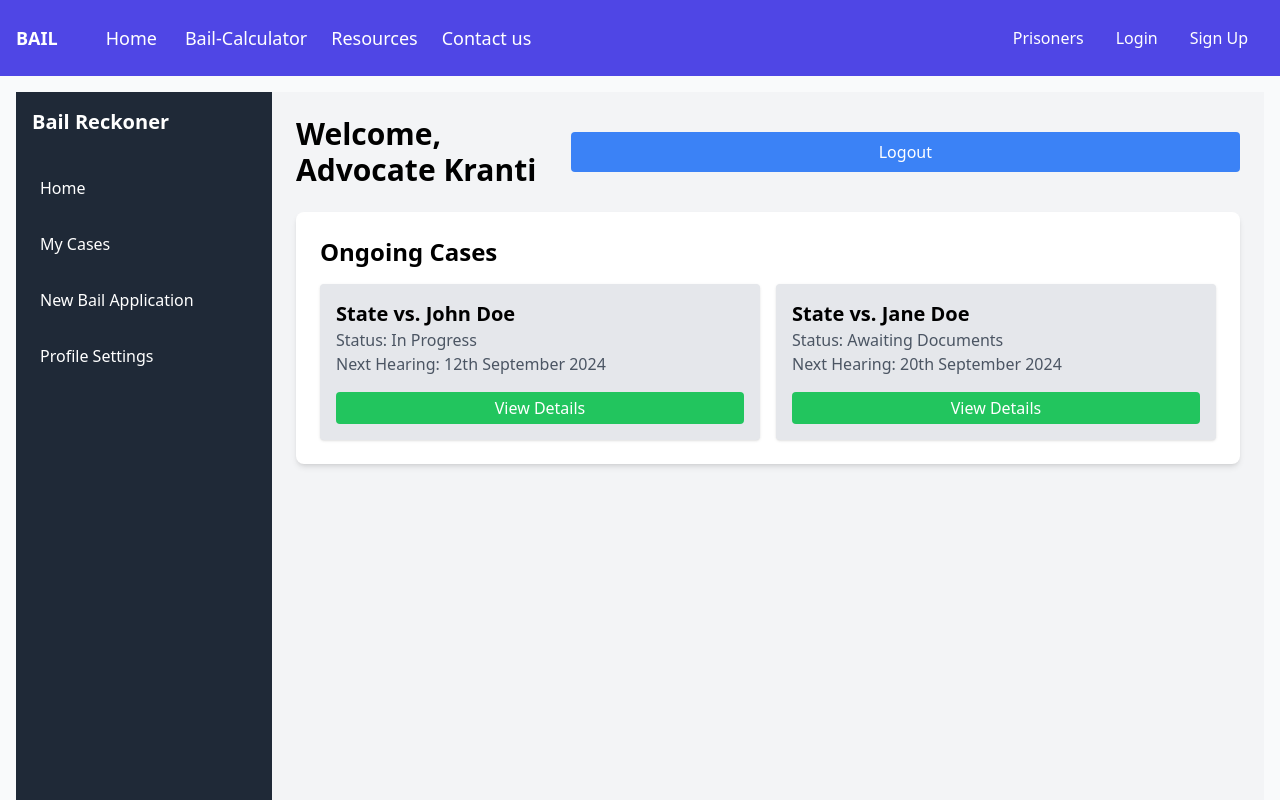
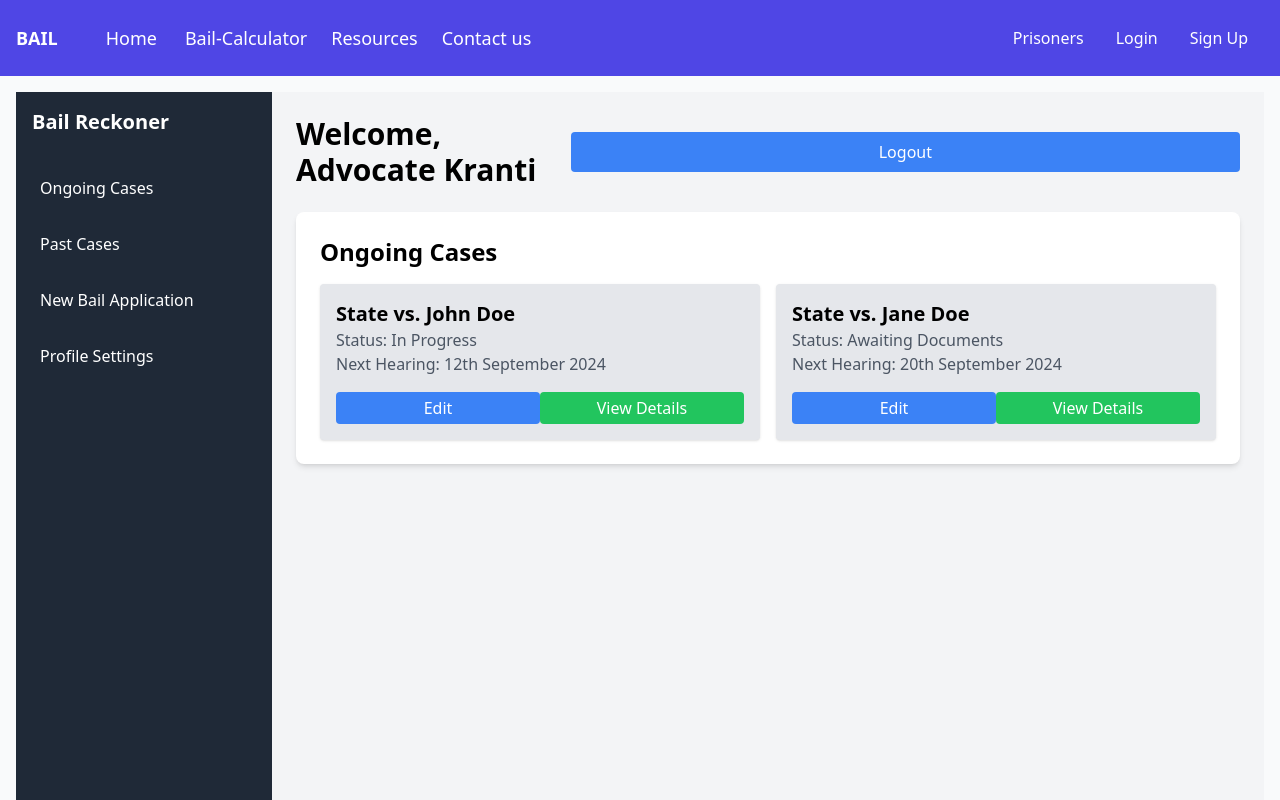
Before and after one commit to Vedant3708/E_commerce, a React (Vite) app in the folder Frontend/: page /LegalAid in a window 1280 px wide. Shown: the top 800 px of the page. Built offline with nearby package versions, Linux system fonts and the light colour scheme.

Commit message:
added changes in cases

```diff
--- a/Frontend/src/App.jsx
+++ b/Frontend/src/App.jsx
@@ -7,7 +7,6 @@ import SignupPage from './pages/SignupPage';
 import Content from './components/content';
 import Prisoners from './components/Prisoners';
 import LegalAidProviderDashboard from './components/LegalAidProviderDashboard';
-import NewBailApplication from './components/NewBailApplication';
 
 const App = () => {
   return (
--- a/Frontend/src/components/LegalAidProviderDashboard.jsx
+++ b/Frontend/src/components/LegalAidProviderDashboard.jsx
@@ -1,15 +1,18 @@
-import React, { useState } from "react";
+import React, { useState, useEffect } from "react";
 import NewBailApplication from "./NewBailApplication";
 
 const LegalAidProviderDashboard = ({ userRole }) => {
-  const [currentView, setCurrentView] = useState("dashboard");
+  const [currentView, setCurrentView] = useState("ongoingCases");
+  const [cases, setCases] = useState([]);
+  const [editingCaseId, setEditingCaseId] = useState(null);
+  const [editedCase, setEditedCase] = useState({
+    caseName: "",
+    status: "",
+    nextHearing: "",
+  });
 
-  if (userRole !== "Legal Aid Provider") {
-    return <p>You do not have access to this page.</p>;
-  }
-
-  // Mock Data for Ongoing Cases
-  const cases = [
+  // Mock data for cases
+  const mockCases = [
     {
       id: 1,
       caseName: "State vs. John Doe",
@@ -22,7 +25,55 @@ const LegalAidProviderDashboard = ({ userRole }) => {
       status: "Awaiting Documents",
       nextHearing: "20th September 2024",
     },
+    {
+      id: 3,
+      caseName: "State vs. Michael Johnson",
+      status: "Closed",
+      nextHearing: "N/A",
+    },
   ];
+
+  // Simulate fetching data from a backend
+  useEffect(() => {
+    setTimeout(() => {
+      setCases(mockCases);
+    }, 500); // Simulate a 500ms delay
+  }, []);
+
+  const handleEditClick = (caseItem) => {
+    setEditingCaseId(caseItem.id);
+    setEditedCase({
+      caseName: caseItem.caseName,
+      status: caseItem.status,
+      nextHearing: caseItem.nextHearing,
+    });
+  };
+
+  const handleInputChange = (e) => {
+    const { name, value } = e.target;
+    setEditedCase({ ...editedCase, [name]: value });
+  };
+
+  const handleSaveClick = () => {
+    setCases(
+      cases.map((caseItem) =>
+        caseItem.id === editingCaseId
+          ? { ...caseItem, ...editedCase }
+          : caseItem
+      )
+    );
+    setEditingCaseId(null); // Exit editing mode
+  };
+
+  if (userRole !== "Legal Aid Provider") {
+    return <p>You do not have access to this page.</p>;
+  }
+
+  // Separate ongoing and past cases
+  const ongoingCases = cases.filter(
+    (caseItem) => caseItem.status !== "Closed"
+  );
+  const pastCases = cases.filter((caseItem) => caseItem.status === "Closed");
 
   return (
     <div className="min-h-screen flex">
@@ -30,13 +81,22 @@ const LegalAidProviderDashboard = ({ userRole }) => {
       <div className="w-64 bg-gray-800 text-white">
         <div className="p-4 font-bold text-xl">Bail Reckoner</div>
         <ul className="space-y-4 p-4">
-          <li className="hover:bg-gray-700 p-2 rounded cursor-pointer" onClick={() => setCurrentView("dashboard")}>
-            Home
+          <li
+            className="hover:bg-gray-700 p-2 rounded cursor-pointer"
+            onClick={() => setCurrentView("ongoingCases")}
+          >
+            Ongoing Cases
           </li>
-          <li className="hover:bg-gray-700 p-2 rounded cursor-pointer" onClick={() => setCurrentView("dashboard")}>
-            My Cases
+          <li
+            className="hover:bg-gray-700 p-2 rounded cursor-pointer"
+            onClick={() => setCurrentView("pastCases")}
+          >
+            Past Cases
           </li>
-          <li className="hover:bg-gray-700 p-2 rounded cursor-pointer" onClick={() => setCurrentView("newBailApplication")}>
+          <li
+            className="hover:bg-gray-700 p-2 rounded cursor-pointer"
+            onClick={() => setCurrentView("newBailApplication")}
+          >
             New Bail Application
           </li>
 
@@ -51,19 +111,97 @@ const LegalAidProviderDashboard = ({ userRole }) => {
         {/* Header */}
         <div className="flex justify-between items-center mb-6">
           <h1 className="text-3xl font-bold">Welcome, Advocate Kranti</h1>
-          <button className="bg-blue-500 text-white px-4 py-2 rounded">Logout</button>
+          <button className="bg-blue-500 text-white px-4 py-2 rounded">
+            Logout
+          </button>
         </div>
 
         {/* Conditional Rendering based on currentView */}
-        {currentView === "dashboard" && (
+        {currentView === "ongoingCases" && (
           <div className="bg-white p-6 rounded-lg shadow-md">
             <h2 className="text-2xl font-bold mb-4">Ongoing Cases</h2>
             <div className="grid grid-cols-2 gap-4">
-              {cases.map((caseItem) => (
-                <div key={caseItem.id} className="bg-gray-200 p-4 rounded shadow">
-                  <h3 className="text-xl font-semibold">{caseItem.caseName}</h3>
+              {ongoingCases.map((caseItem) =>
+                editingCaseId === caseItem.id ? (
+                  <div
+                    key={caseItem.id}
+                    className="bg-gray-200 p-4 rounded shadow"
+                  >
+                    <h3 className="text-xl font-semibold">Editing Case</h3>
+                    <input
+                      type="text"
+                      name="caseName"
+                      value={editedCase.caseName}
+                      onChange={handleInputChange}
+                      className="mt-2 block w-full px-3 py-2 border border-gray-300 rounded-md shadow-sm"
+                    />
+                    <input
+                      type="text"
+                      name="status"
+                      value={editedCase.status}
+                      onChange={handleInputChange}
+                      className="mt-2 block w-full px-3 py-2 border border-gray-300 rounded-md shadow-sm"
+                    />
+                    <input
+                      type="text"
+                      name="nextHearing"
+                      value={editedCase.nextHearing}
+                      onChange={handleInputChange}
+                      className="mt-2 block w-full px-3 py-2 border border-gray-300 rounded-md shadow-sm"
+                    />
+                    <button
+                      className="mt-4 bg-green-500 text-white px-3 py-1 rounded"
+                      onClick={handleSaveClick}
+                    >
+                      Save
+                    </button>
+                  </div>
+                ) : (
+                  <div
+                    key={caseItem.id}
+                    className="bg-gray-200 p-4 rounded shadow"
+                  >
+                    <h3 className="text-xl font-semibold">
+                      {caseItem.caseName}
+                    </h3>
+                    <p className="text-gray-600">Status: {caseItem.status}</p>
+                    <p className="text-gray-600">
+                      Next Hearing: {caseItem.nextHearing}
+                    </p>
+                    <div className="flex justify-between mt-4">
+                      <button
+                        className="bg-blue-500 text-white px-3 py-1 rounded"
+                        onClick={() => handleEditClick(caseItem)}
+                      >
+                        Edit
+                      </button>
+                      <button className="bg-green-500 text-white px-3 py-1 rounded">
+                        View Details
+                      </button>
+                    </div>
+                  </div>
+                )
+              )}
+            </div>
+          </div>
+        )}
+
+        {currentView === "pastCases" && (
+          <div className="bg-white p-6 rounded-lg shadow-md">
+            <h2 className="text-2xl font-bold mb-4">Past Cases</h2>
+            <div className="grid grid-cols-2 gap-4">
+              {pastCases.map((caseItem) => (
+                <div
+                  key={caseItem.id}
+                  className="bg-gray-200 p-4 rounded shadow"
+                >
+                  <h3 className="text-xl font-semibold">
+                    {caseItem.caseName}
+                  </h3>
                   <p className="text-gray-600">Status: {caseItem.status}</p>
-                  <p className="text-gray-600">Next Hearing: {caseItem.nextHearing}</p>
+                  <p className="text-gray-600">
+                    Next Hearing: {caseItem.nextHearing}
+                  </p>
                   <button className="mt-4 bg-green-500 text-white px-3 py-1 rounded">
                     View Details
                   </button>
@@ -73,9 +211,7 @@ const LegalAidProviderDashboard = ({ userRole }) => {
           </div>
         )}
 
-        {currentView === "newBailApplication" && (
-          <NewBailApplication />
-        )}
+        {currentView === "newBailApplication" && <NewBailApplication />}
       </div>
     </div>
   );
```
